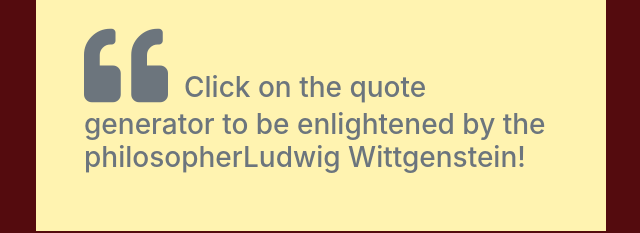
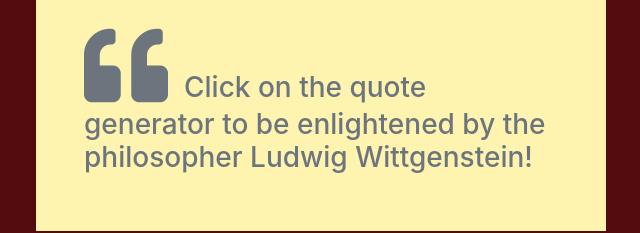
Before and after one commit to Ishanax/Wittgenstein-quotes, a plain HTML site: page index.html in a window 1280 px wide. Shown: the part 482-715 px from the top of the page, without its empty margins (319-959 px from the left). Drawn offline with nearby package versions, Linux system fonts and the light colour scheme.

Commit message:
Update index.html
mist een spatie in tekst

```diff
--- a/index.html
+++ b/index.html
@@ -22,7 +22,7 @@
 
         <button class="btn-outline-primary text-capitalize my-4 d-block mx-auto" id="generate-btn" onclick="newQuote()">Quote Generator</button>
 
-  <h3 class="text-muted"><span class="quote-icon mr-3"><i class="fas fa-quote-left fa-3x"></i></span><span id="quoteDisplay">Click on the quote generator to be enlightened by the philosopherLudwig Wittgenstein!
+  <h3 class="text-muted"><span class="quote-icon mr-3"><i class="fas fa-quote-left fa-3x"></i></span><span id="quoteDisplay">Click on the quote generator to be enlightened by the philosopher Ludwig Wittgenstein!
   </span></i></span></h3>
 
 
```
